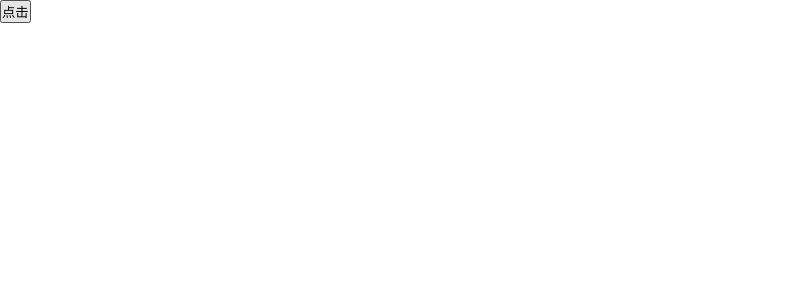
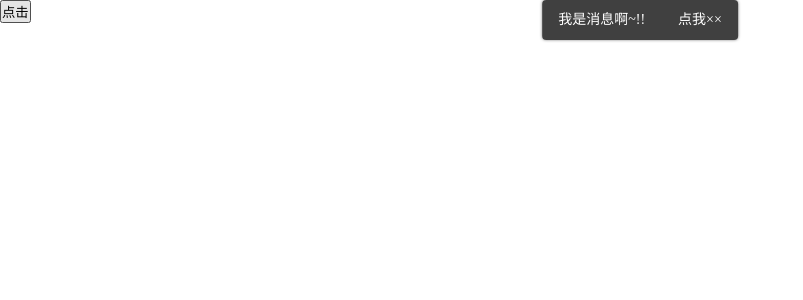
Before and after one commit to doria76593/vue2-lunzi, a Vue app: page / in a window 1280 px wide. Both pictures are taken after a click on the button "点击". Shown: the top 300 px of the page, without its empty margins (0-803 px from the left). Built offline with nearby package versions, Linux system fonts and the light colour scheme.

Commit message:
实现closeButton

```diff
--- a/src/cs/demo3.vue
+++ b/src/cs/demo3.vue
@@ -5,14 +5,21 @@
 </template>
 <script>
 export default {
-
   data() {
     return {}
   },
 
   methods: {
     handleClick() {
-      this.$toast('我是msg')
+      // this.$toast('我是消息啊~~')
+      this.$toast('我是消息啊~!!', {
+        closeButton: {
+          text: '点我××',
+          callback(toast) {
+            console.log('toast', toast)
+          },
+        },
+      })
     },
   },
 }
--- a/src/plugin.js
+++ b/src/plugin.js
@@ -2,12 +2,15 @@ import Toast from './toast.vue'
 
 export default {
     install(Vue, options) {
-        Vue.prototype.$toast = (msg) => {
+        Vue.prototype.$toast = (msg, toastOptions) => {
+            console.log('toastOptions', toastOptions)
             let Constructor = Vue.extend(Toast)
-            let toast = new Constructor()
-            toast.$slots.default=[msg]//1-createElement中children是放在数组中；2-内容必须放在mount之前，注意顺序
-            toast.$mount()//mount1
-            document.body.appendChild(toast.$el)//mount2
+            let toast = new Constructor({
+                propsData:toastOptions
+            })
+            toast.$slots.default = [msg] //1-createElement中children是放在数组中；2-内容必须放在mount之前，注意顺序
+            toast.$mount() //mount1
+            document.body.appendChild(toast.$el) //mount2
         }
     }
 }
--- a/src/toast.vue
+++ b/src/toast.vue
@@ -1,6 +1,10 @@
 <template>
   <div class="g-toast">
     <slot></slot>
+    <div class="line" ref="line"></div>
+    <span class="close" v-if="closeButton" @click="onClickClose">
+      {{closeButton.text}}
+    </span>
   </div>
 </template>
 <script>
@@ -13,7 +17,16 @@ export default {
     },
     autoCloseDelay: {
       type: Number,
-      default: 2,
+      default: 22222,
+    },
+    closeButton: {
+      type: Object,
+      default() {
+        return {
+          text: '关闭',
+          callback: undefined,
+        }
+      },
     },
   },
   data() {
@@ -28,9 +41,14 @@ export default {
   },
   methods: {
     close() {
-      console.log('this.$el',this.$el)
-      this.$el.remove()//js 删除自己和子节点
-      this.$destroy()//删除事件绑定等
+      this.$el.remove() //js 删除自己和子节点
+      this.$destroy() //删除事件绑定等
+    },
+    onClickClose() {
+      this.close()
+      if (this.closeButton && typeof this.closeButton.callback === 'function') {
+        this.closeButton.callback(this) //this === toast实例
+      }
     },
   },
 }
@@ -41,17 +59,28 @@ $toast-height: 40px;
 $toast-bg: rgba(0, 0, 0, 0.75);
 .g-toast {
   font-size: $font-size;
-  line-height: $toast-height;
+  min-height: $toast-height;
+  line-height: 1.8;
   background: $toast-bg;
   display: flex;
   align-items: center;
   color: #fff;
-  padding: 0 16px;
+  padding: 0px 16px;
   position: fixed;
   top: 0;
   left: 50%;
   transform: translateX(-50%);
   border-radius: 4px;
   box-shadow: 0 0 3px 0 rgba(0, 0, 0, 0.5);
+  .close {
+    padding-left: 16px;
+    flex-shrink: 0;
+    cursor: pointer;
+  }
+  .line {
+    height: 100%;
+    border-left: 1px solid #666;
+    margin-left: 16px;
+  }
 }
 </style>
```
